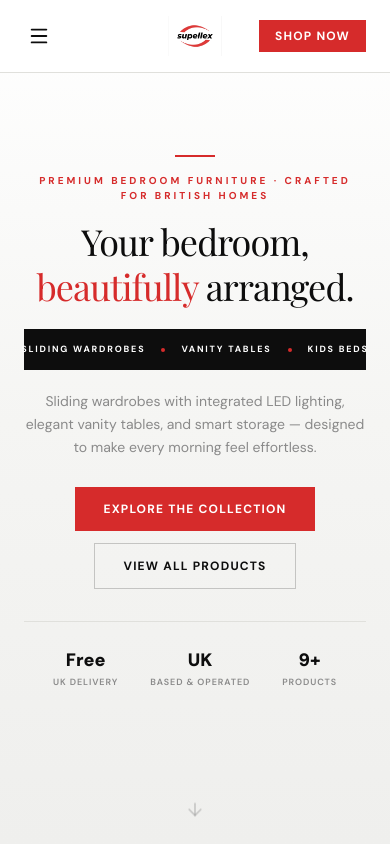
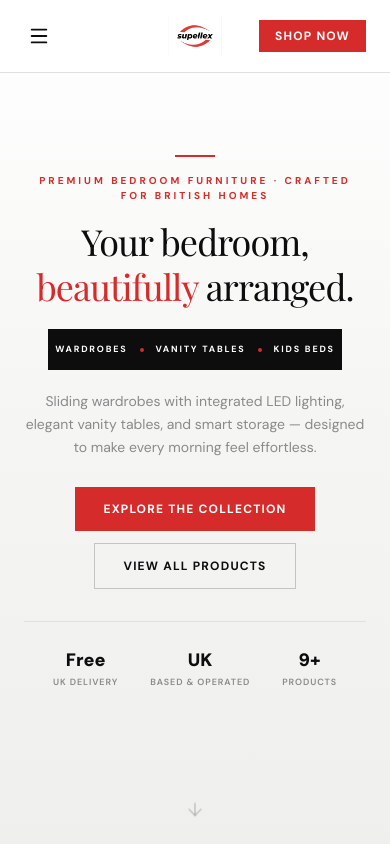
Before and after one commit to cermartin/supellex, a React (Vite) app: page / in a window 390 px wide. Shown: the top 844 px of the page. Built offline with nearby package versions, Linux system fonts and the light colour scheme.

Commit message:
fix: accent band overflow on mobile — tighten spacing and shorten labels

```diff
--- a/components/Hero.tsx
+++ b/components/Hero.tsx
@@ -26,10 +26,10 @@ export default function Hero({ onShopClick }: Props) {
       </h1>
 
       {/* Accent band */}
-      <div className="relative z-10 w-full max-w-xl mb-5">
-        <div className="bg-brand-black px-6 py-3.5 flex items-center justify-center gap-4 md:gap-8">
-          {['Sliding Wardrobes', 'Vanity Tables', 'Kids Beds'].map((item, i) => (
-            <span key={item} className="flex items-center gap-4 md:gap-8">
+      <div className="relative z-10 w-full max-w-xl mb-5 px-6">
+        <div className="bg-brand-black px-4 py-3.5 flex items-center justify-center gap-3 md:gap-8">
+          {['Wardrobes', 'Vanity Tables', 'Kids Beds'].map((item, i) => (
+            <span key={item} className="flex items-center gap-3 md:gap-8">
               <span className="text-white text-[9px] md:text-xs font-bold tracking-[0.2em] uppercase whitespace-nowrap">{item}</span>
               {i < 2 && <span className="w-1 h-1 rounded-full bg-brand-red flex-shrink-0" />}
             </span>
```
